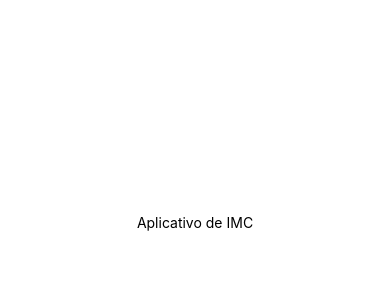
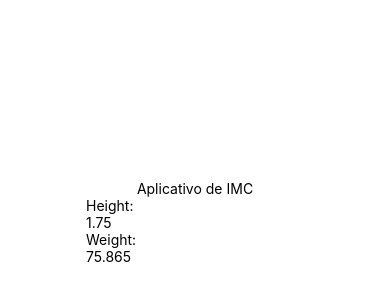
Before and after one commit to kauansiqueira-cps/aplicativoIMC, a React Native app: screen / in a window 390 px wide. Shown: the part 200-500 px from the top of the page. Built offline with nearby package versions, Linux system fonts and the light colour scheme.

Commit message:
Criação dos componentes Main e Form (TextInput)

```diff
--- a/App.js
+++ b/App.js
@@ -1,10 +1,12 @@
 import { StyleSheet, Text, View } from 'react-native';
 import Title from './SRC/Components/Title';
+import Main from './SRC/Components/Main';
 
 export default function App() {
   return (
     <View style={styles.container}>
       <Title/>
+      <Main/>
     </View>
   );
 }
--- /dev/null
+++ b/SRC/Components/Form/index.js
@@ -0,0 +1,21 @@
+import React from "react";
+import { View, Text, TextInput } from "react-native";
+
+export default function Form(){
+    return(
+        <View>
+            <View>
+                <Text>Height: </Text>
+                <TextInput
+                    placeholder="1.75"
+                    keyboardType="numeric"
+                />
+                <Text>Weight: </Text>
+                <TextInput
+                    placeholder="75.865"
+                    keyboardType="numeric"
+                />
+            </View>
+        </View>
+    );
+}
--- /dev/null
+++ b/SRC/Components/Main/index.js
@@ -0,0 +1,11 @@
+import React from "react";
+import { View, Text } from "react-native";
+import Form from "../Form";
+
+export default function Main(){
+    return(
+        <View>
+            <Form/>
+        </View>
+    );
+}
```
